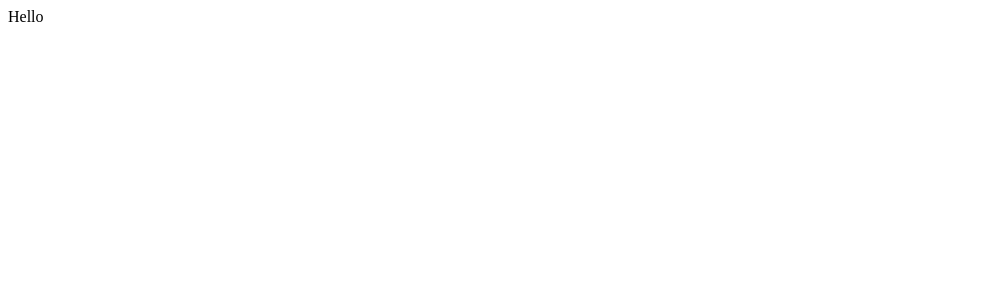
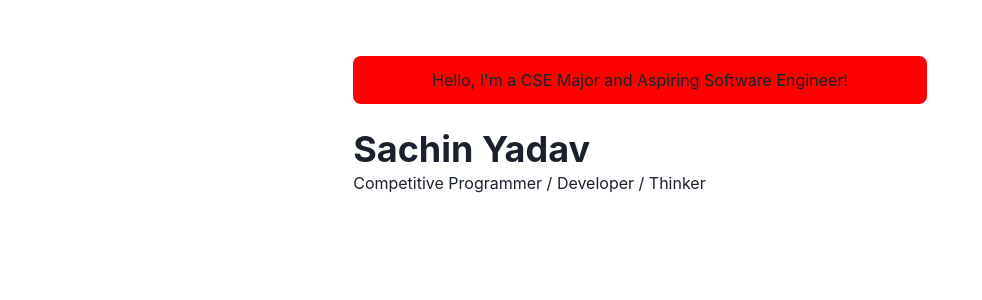
Before and after one commit to sachin3145/personal-website, a Next.js app: page / in a window 1280 px wide. Shown: the top 300 px of the page, without its empty margins (0-982 px from the left). Built offline with nearby package versions, Linux system fonts and the light colour scheme.

Commit message:
Integrate with Chakra UI

```diff
--- /dev/null
+++ b/components/layouts/main.js
@@ -0,0 +1,18 @@
+import { Box, Container } from "@chakra-ui/react";
+import Head from "next/head";
+
+const Main = ({ children, router }) => {
+  return (
+    <Box as="main" pb={8}>
+      <Head>
+        <meta name="viewport" content="width=device-width, initial-scale=1" />
+        <title>Sachin Yadav - Homepage</title>
+      </Head>
+      <Container maxW={"container.md"} pt={14}>
+        {children}
+      </Container>
+    </Box>
+  );
+}
+
+export default Main;
--- /dev/null
+++ b/pages/_app.js
@@ -0,0 +1,14 @@
+import { ChakraProvider } from "@chakra-ui/react";
+import Layout from "../components/layouts/main"
+
+const Website = ({ Component, pageProps, router }) => {
+  return (
+    <ChakraProvider>
+      <Layout router={router}>
+        <Component {...pageProps} key={router.route} />
+      </Layout>
+    </ChakraProvider>
+  );
+}
+
+export default Website;
--- a/pages/index.js
+++ b/pages/index.js
@@ -1,7 +1,21 @@
+import { Container, Box, Heading } from "@chakra-ui/react";
+
 const page = () => {
   return (
-    <div>Hello</div>
-  );
+    <Container>
+      <Box borderRadius="lg" bg="red" p={3} mb={6} align="center">
+        Hello, I&apos;m a CSE Major and Aspiring Software Engineer!
+      </Box>
+      <Box display={{ md: 'flex' }}>
+        <Box flexGrow={1}>
+          <Heading as="h2" variant="page-titel">
+            Sachin Yadav
+          </Heading>
+          <p>Competitive Programmer / Developer / Thinker</p>
+        </Box>
+      </Box>
+    </Container>
+  )
 }
 
 export default page;
```
